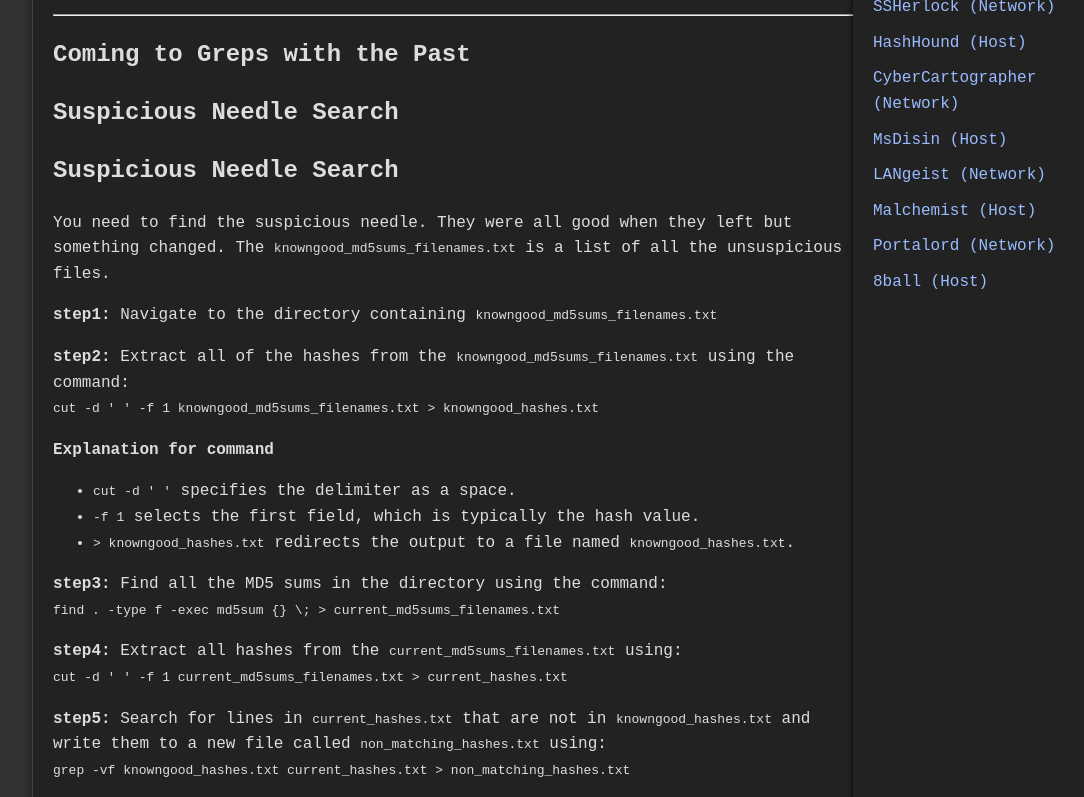
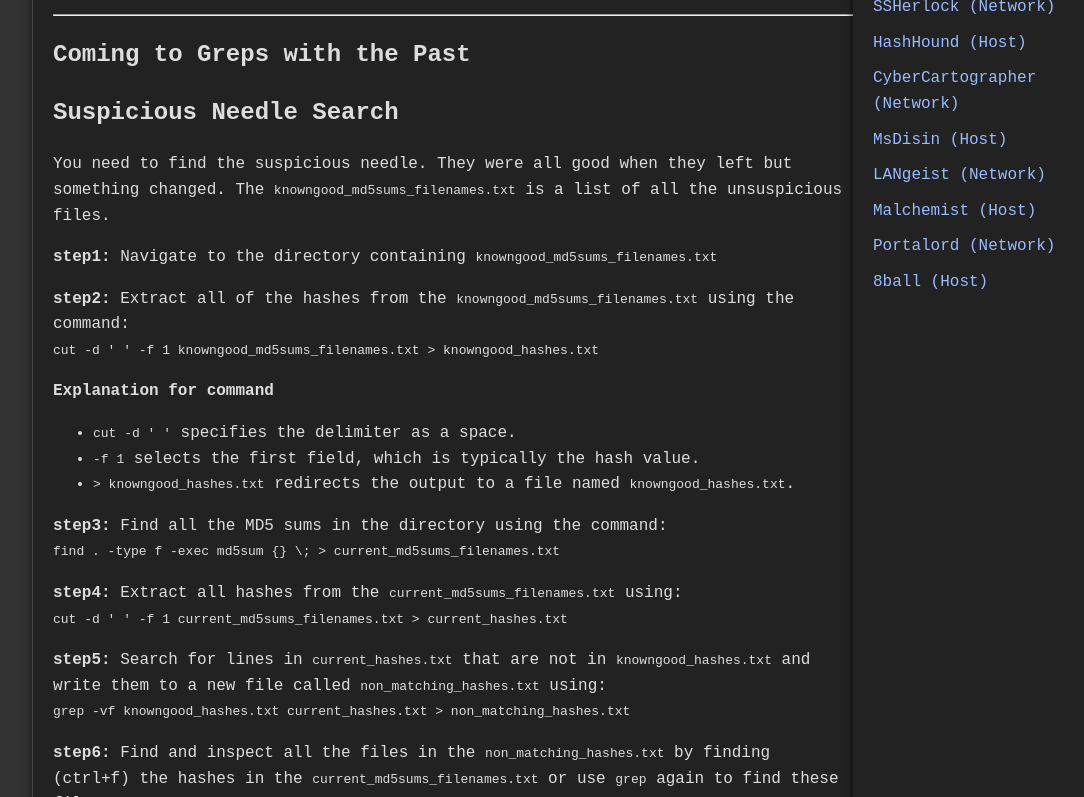
Before and after one commit to jboyce1/ppsCTF, a Jekyll site: the page built from classes/HashHound/HashHound.md, in a window 1280 px wide and 900 px high, scrolled down 3226 px, cut to the strip 103-900 px from the top of the window. Shown: the whole strip, without its empty margins (187-1271 px from the left). Built offline with Jekyll 4.4.1, drawn with Linux system fonts in a browser that asks for light colours.

Commit message:
Update HashHound.md

```diff
--- a/classes/HashHound/HashHound.md
+++ b/classes/HashHound/HashHound.md
@@ -104,8 +104,6 @@ man
 
 ## Suspicious Needle Search
 
-## Suspicious Needle Search
-
 You need to find the suspicious needle. They were all good when they left but something changed. The `knowngood_md5sums_filenames.txt` is a list of all the unsuspicious files.
 
 **step1:** Navigate to the directory containing `knowngood_md5sums_filenames.txt`
```
